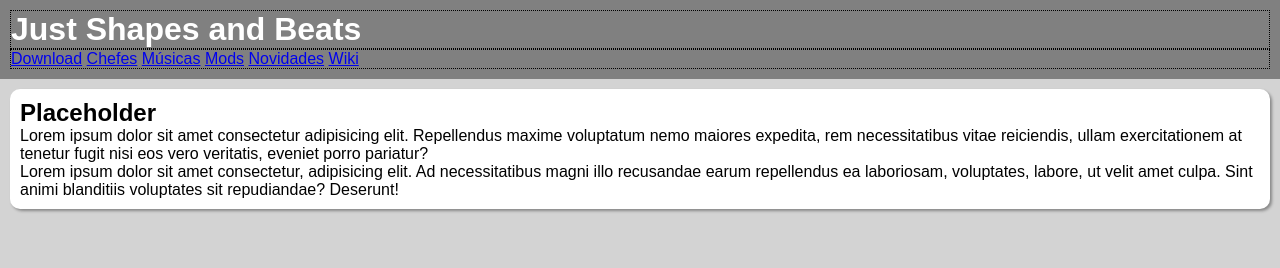
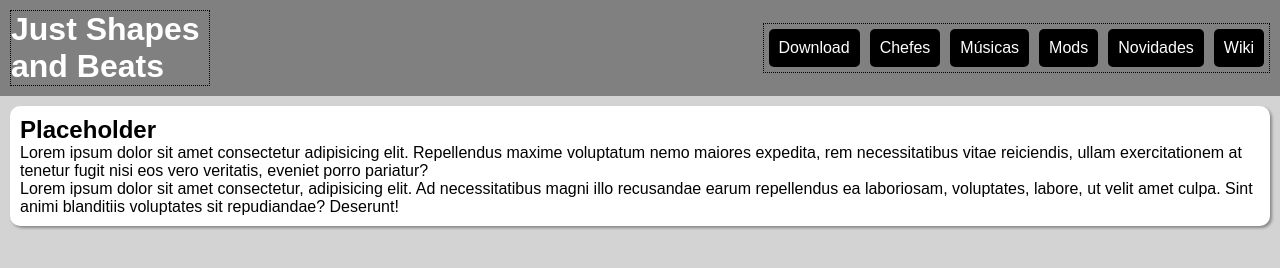
Before and after one commit to KmKatsuko/HTML-CSS, a plain HTML site: page Exercicios/Ex027 (FBX)/Flex010/index.html in a window 1280 px wide. Drawn offline with Linux system fonts and the light colour scheme.

Commit message:
Update style.css

```diff
--- a/Exercicios/Ex027 (FBX)/Flex010/style.css
+++ b/Exercicios/Ex027 (FBX)/Flex010/style.css
@@ -18,14 +18,40 @@
     background-color: gray;
     color: white;
     padding: 10px;
+
+    display: flex;
+    flex-flow: row wrap;
+    justify-content: space-between;
+    align-items: center;
 }
 
 header > h1 {
-    border: 1px dotted black
+    border: 1px dotted black;
+    flex: 0 0 200px;
 }
 
 header > nav {
     border: 1px dotted black;
+
+    display: flex;
+    flex-flow: row wrap;
+    justify-content: flex-end;
+}
+
+header > nav > a {
+    background-color: black;
+    color: white;
+    padding: 10px;
+    margin: 5px;
+    border-radius: 5px;
+    text-decoration: none;
+    text-align: center;
+}
+
+header > nav > a:hover {
+    background-color: white;
+    color: black;
+    transition: background-color .5s;
 }
 
 main {
```
